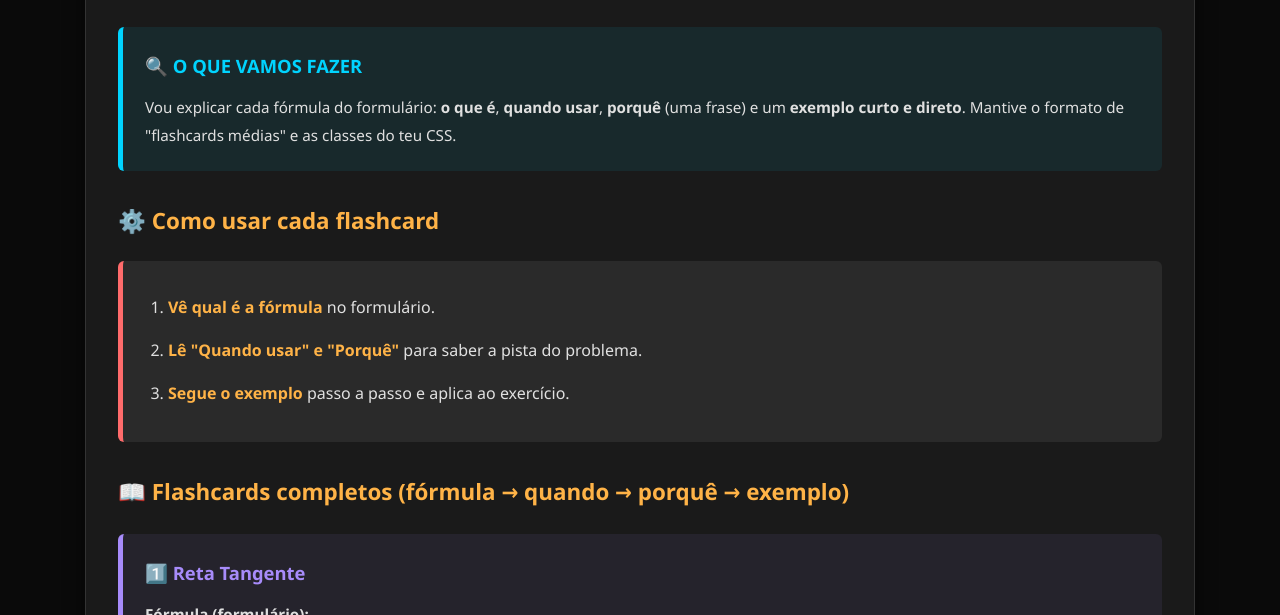
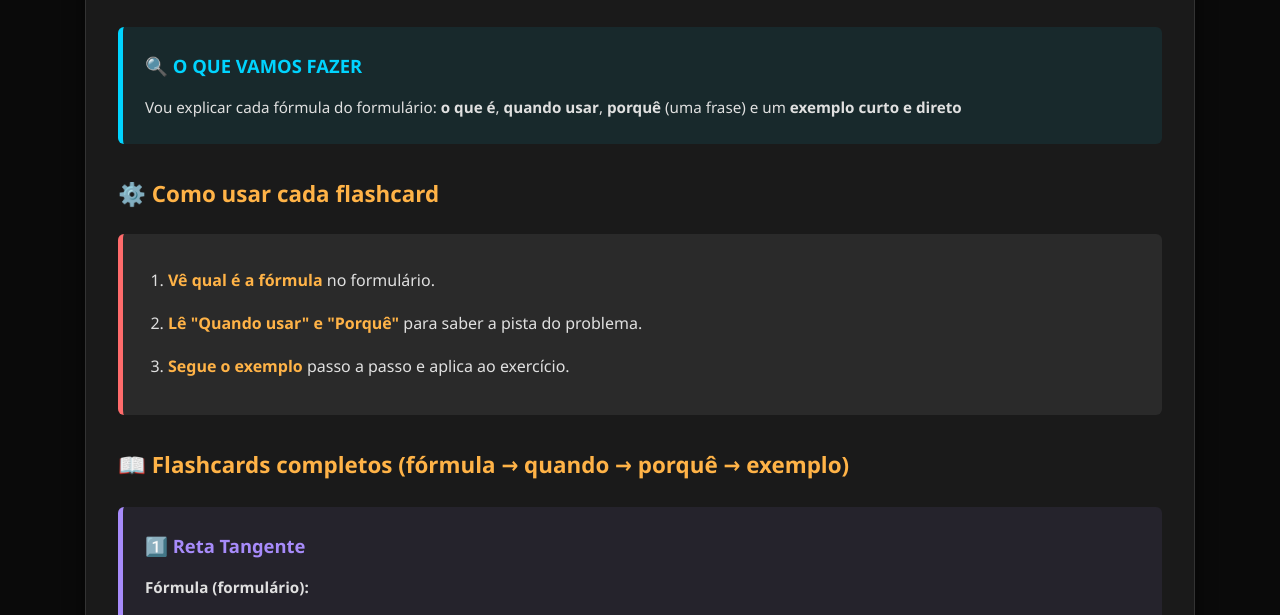
Before and after one commit to HeavyFromTF2/Analise-matematica-materia, a plain HTML site: page index.html in a window 1280 px wide. Both pictures are taken after a click on the button "📋 Formulário". Shown: the part 435-1050 px from the top of the page. Drawn offline with Linux system fonts and the light colour scheme.

Commit message:
Fix HTML paragraph formatting in index.html

```diff
--- a/index.html
+++ b/index.html
@@ -1987,7 +1987,7 @@ lim(x→0) sin(3x)/x
     <!-- INTRO -->
     <div class="block block-what">
         <div class="block-title">🔍 O QUE VAMOS FAZER</div>
-        <p>Vou explicar cada fórmula do formulário: <strong>o que é</strong>, <strong>quando usar</strong>, <strong>porquê</strong> (uma frase) e um <strong>exemplo curto e direto</strong>. Mantive o formato de "flashcards médias" e as classes do teu CSS.</p>
+        <p>Vou explicar cada fórmula do formulário: <strong>o que é</strong>, <strong>quando usar</strong>, <strong>porquê</strong> (uma frase) e um <strong>exemplo curto e direto</strong></p>
     </div>
 
     <div class="section-title">⚙️ Como usar cada flashcard</div>
```
